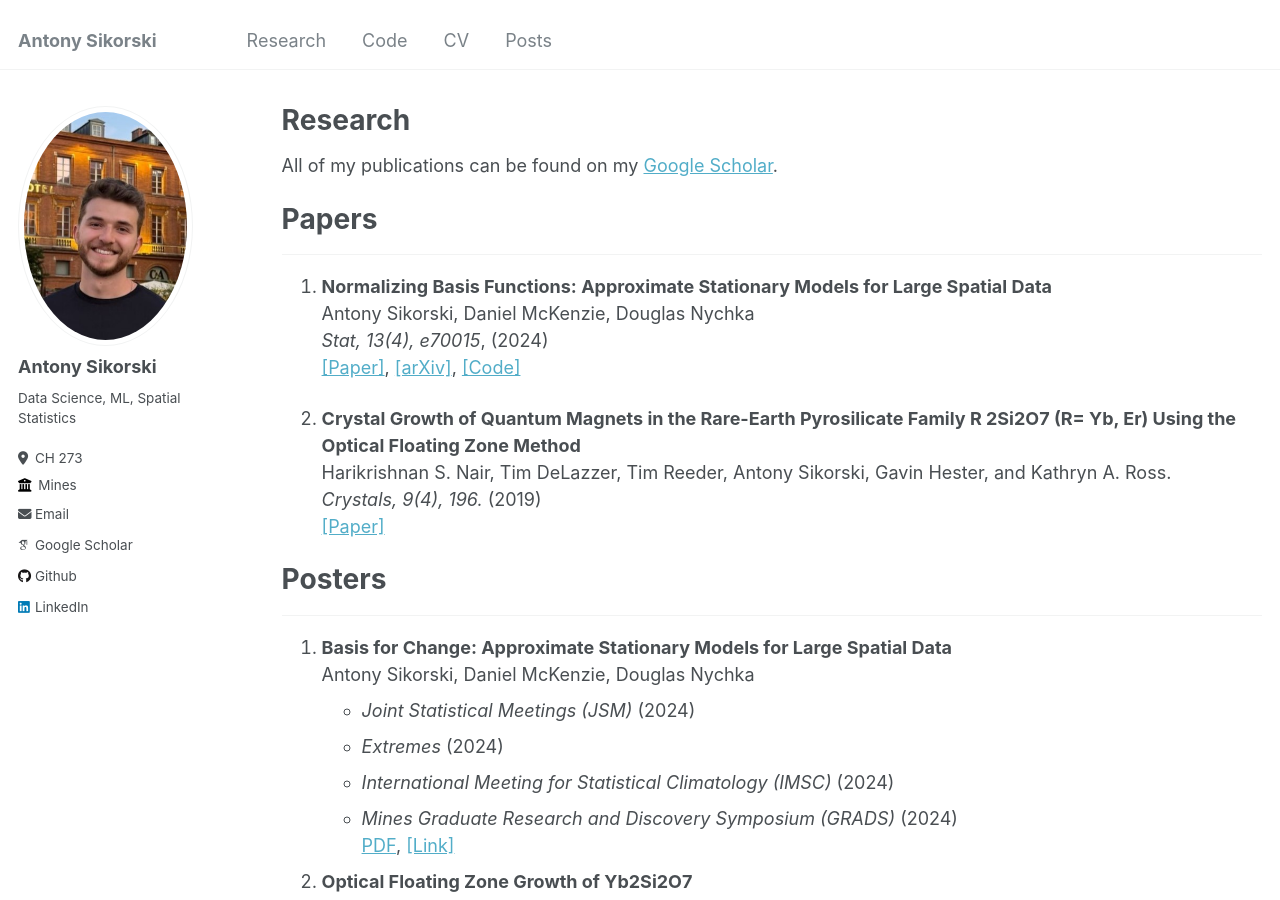
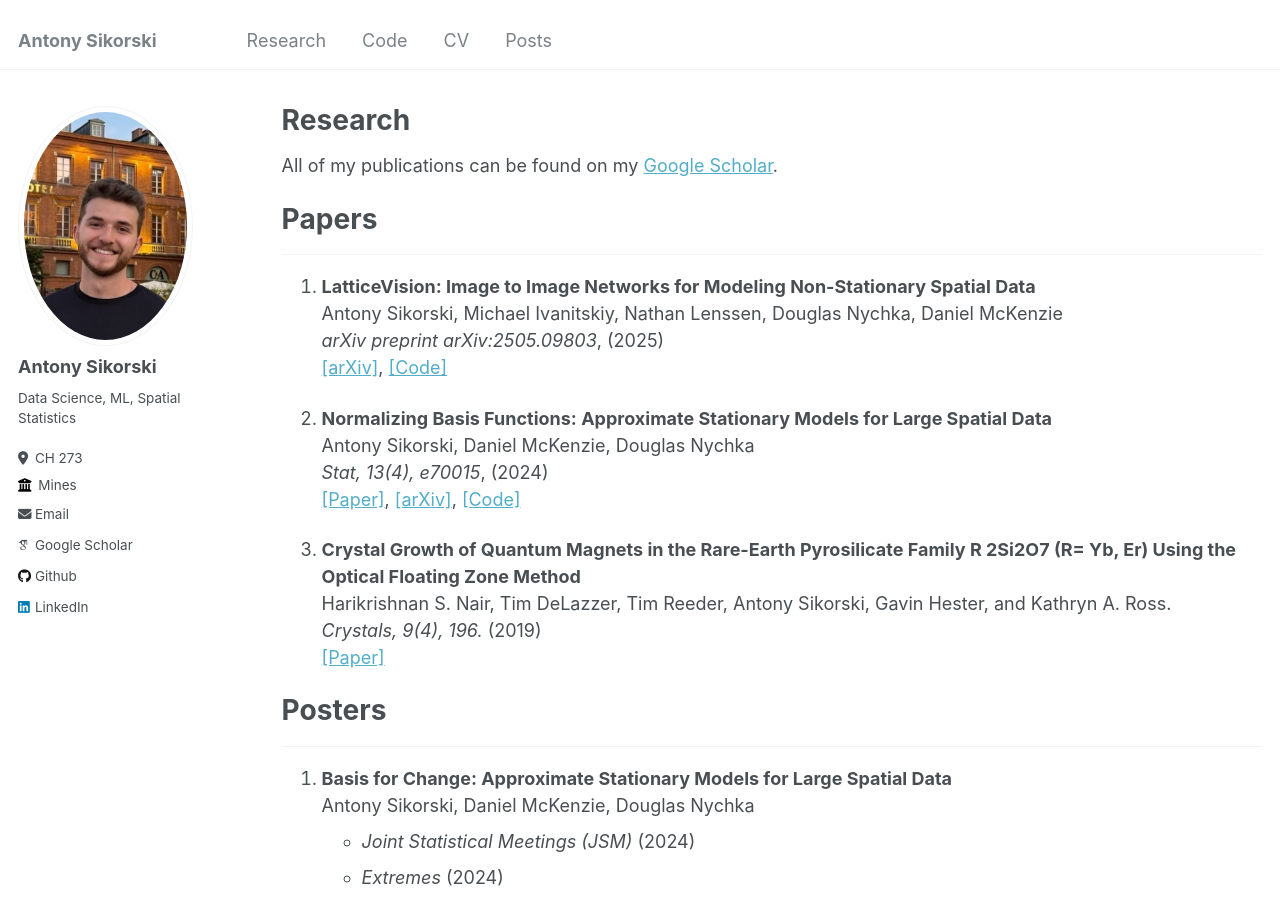
Before and after one commit to antonyxsik/antonyxsik.github.io, a Jekyll site: the page built from _pages/research.md, in a window 1280 px wide and 900 px high. Built offline with Jekyll 4.4.1, drawn with Linux system fonts in a browser that asks for light colours; some web fonts are replaced.

Commit message:
latticevision updates both main and research

```diff
--- a/_pages/research.md
+++ b/_pages/research.md
@@ -11,13 +11,17 @@ All of my publications can be found on my <a href="https://scholar.google.com/ci
 
 # Papers
 ------
+1. **LatticeVision: Image to Image Networks for Modeling Non-Stationary Spatial Data** \\
+    Antony Sikorski, Michael Ivanitskiy, Nathan Lenssen, Douglas Nychka, Daniel McKenzie \\
+    *arXiv preprint arXiv:2505.09803*, (2025) \\
+    <a href="https://arxiv.org/abs/2505.09803" target="_blank">[arXiv]</a>, <a href="https://github.com/antonyxsik/LatticeVision" target="_blank">[Code]</a>
 
-1. **Normalizing Basis Functions: Approximate Stationary Models for Large Spatial Data** \\
+2. **Normalizing Basis Functions: Approximate Stationary Models for Large Spatial Data** \\
     Antony Sikorski, Daniel McKenzie, Douglas Nychka \\
     *Stat, 13(4), e70015*, (2024) \\
     <a href="https://onlinelibrary.wiley.com/doi/10.1002/sta4.70015" target="_blank">[Paper]</a>, <a href="https://arxiv.org/abs/2405.13821" target="_blank">[arXiv]</a>, <a href="https://github.com/antonyxsik/Normalization-Paper" target="_blank">[Code]</a>
 
-2. **Crystal Growth of Quantum Magnets in the Rare-Earth Pyrosilicate Family R 2Si2O7 (R= Yb, Er) Using the Optical Floating Zone Method** \\
+3. **Crystal Growth of Quantum Magnets in the Rare-Earth Pyrosilicate Family R 2Si2O7 (R= Yb, Er) Using the Optical Floating Zone Method** \\
     Harikrishnan S. Nair, Tim DeLazzer, Tim Reeder, Antony Sikorski, Gavin Hester, and Kathryn A. Ross. \\
     *Crystals, 9(4), 196.* (2019) \\
     <a href="https://www.mdpi.com/2073-4352/9/4/196" target="_blank">[Paper]</a>
@@ -25,7 +29,6 @@ All of my publications can be found on my <a href="https://scholar.google.com/ci
 
 # Posters
 ------
-
 1. **Basis for Change: Approximate Stationary Models for Large Spatial Data** \\
     Antony Sikorski, Daniel McKenzie, Douglas Nychka \\
     - *Joint Statistical Meetings (JSM)* (2024)
```
Also changed, not shown: _pages/about.md (+1 -0 lines).
